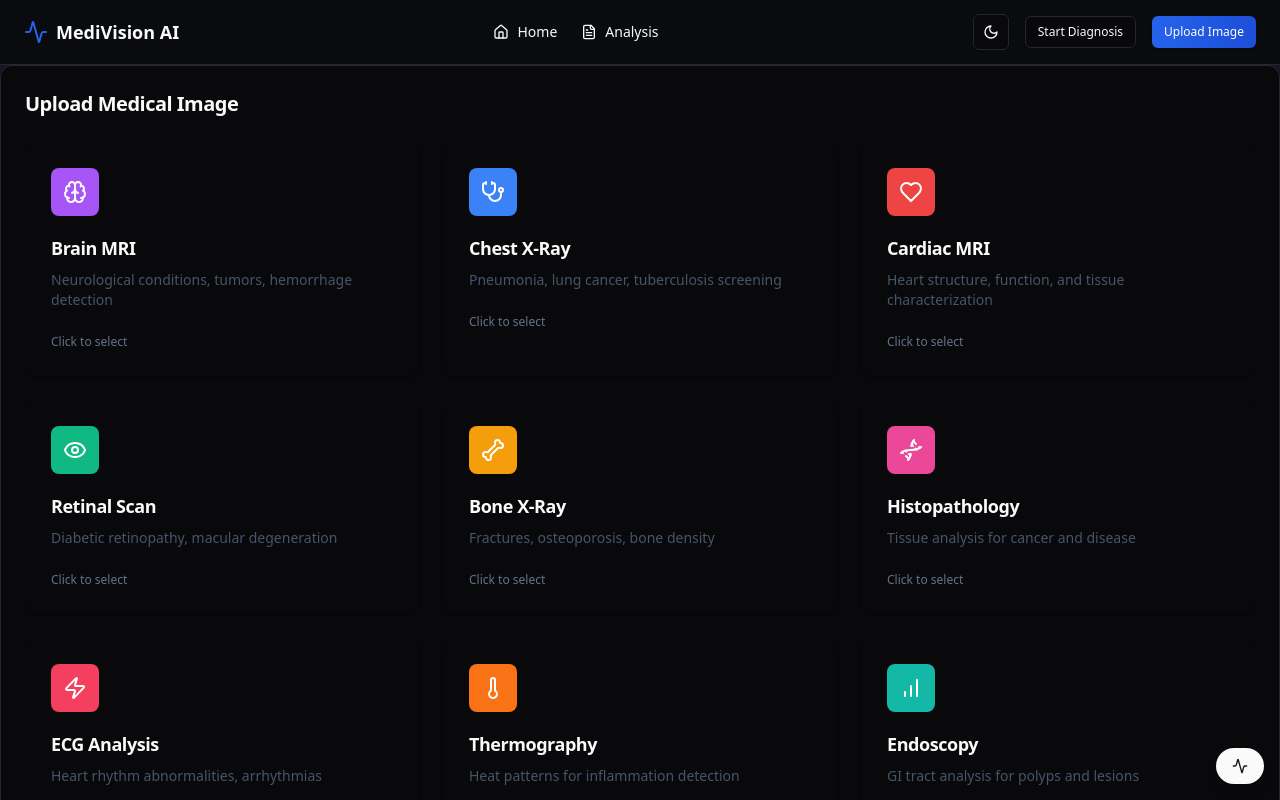
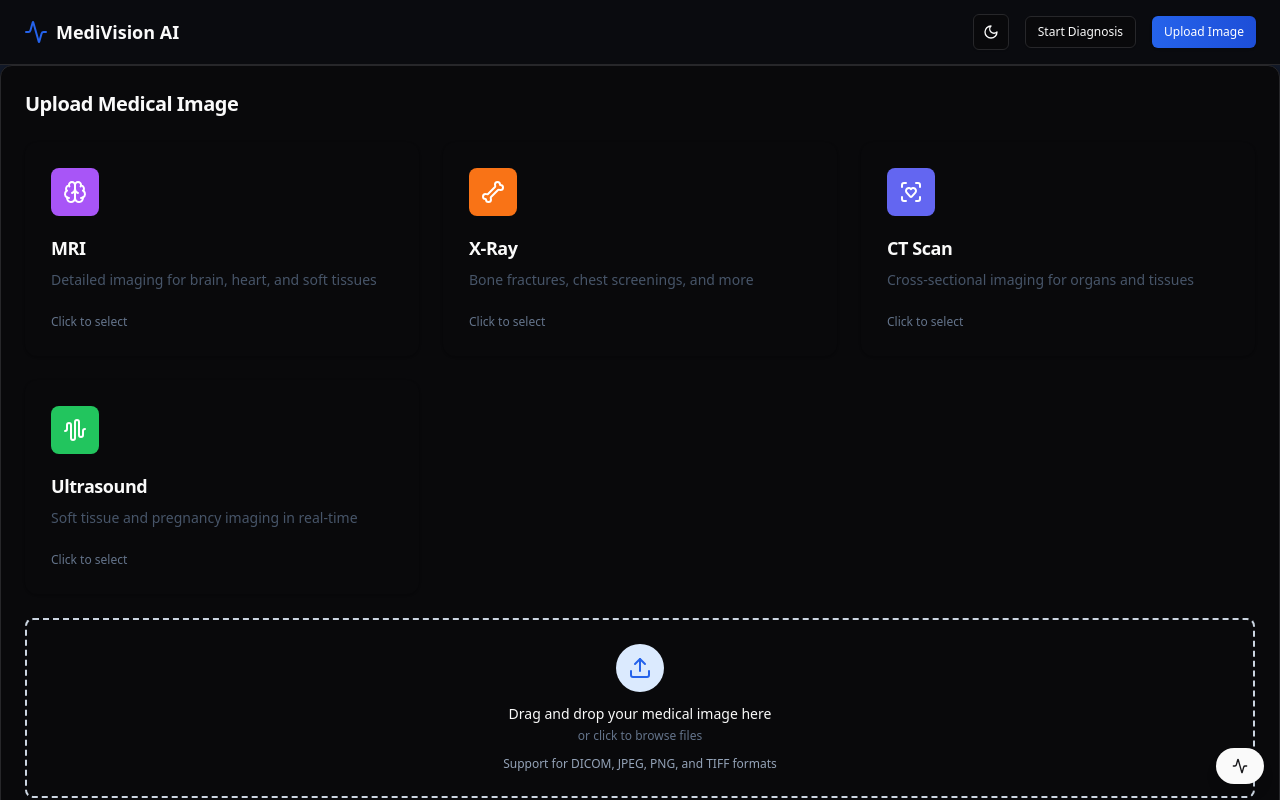
Before and after one commit to sumitsingh3072/Medical-Assistant-1, a React (Vite) app in the folder frontend/: page /upload in a window 1280 px wide. Shown: the top 800 px of the page. Built offline with nearby package versions, Linux system fonts and the light colour scheme.

Commit message:
fixind image previews and some minor issue

```diff
--- a/frontend/src/LandingPage.jsx
+++ b/frontend/src/LandingPage.jsx
@@ -238,7 +238,7 @@ const LandingPage = () => {
         <div >
         <Testimonials />
         </div>
-        <div className="flex items-center justify-center bg-gradient-to-br from-white via-white to-blue-900 dark:bg-gradient-to-br dark:from-black dark:via-blue-900 dark:to-black text-black dark:text-white py-5">
+        <div className="flex items-center justify-center bg-white dark:bg-zinc-950 py-5">
             <Feedback/>
         </div>
         </>
--- a/frontend/src/ResultPage.jsx
+++ b/frontend/src/ResultPage.jsx
@@ -50,14 +50,14 @@ const ResultsPage = () => {
   }, []);
 
   if (error) {
-    return <div className="p-6 text-center text-red-600">{error}</div>;
+    return <div className="p-6 text-center text-2xl text-red-600 opacity-40 min-h-screen">{error}😢</div>;
   }
   if (!reportData) {
-    return <div className="p-6 text-center text-slate-500">Loading report...</div>;
+    return <div className="p-6 text-center text-slate-500 min-h-screen">Loading report...</div>;
   }
 
   return (
-    <div className="p-6">
+    <div className="p-6 min-h-screen">
       <ReportCard reportData={reportData} />
     </div>
   );
--- a/frontend/src/UploadPage.jsx
+++ b/frontend/src/UploadPage.jsx
@@ -183,7 +183,7 @@ const UploadPage = ({ selectedImageType, setSelectedImageType, setProcessedData
 
         {preview && (
           <div className="mt-6">
-            <SegmentedImageViewer imageSrc={preview} />
+            <SegmentedImageViewer imageUrl={preview} imageType={selectedImageType} />
           </div>
         )}
       </CardContent>
--- a/frontend/src/components/Footer.jsx
+++ b/frontend/src/components/Footer.jsx
@@ -75,8 +75,8 @@ export default function Footerdemo() {
           <div>
             <h3 className="mb-4 text-lg font-semibold">Contact Us</h3>
             <address className="space-y-2 text-sm not-italic">
-              <p>123 Innovation Street</p>
-              <p>Tech City, TC 12345</p>
+              <p>NMIT Hacks</p>
+              <p>Tech City, Bangalore</p>
               <p>Phone: (123) 456-7890</p>
               <p>Email: hello@example.com</p>
             </address>
--- a/frontend/src/components/Header.jsx
+++ b/frontend/src/components/Header.jsx
@@ -13,7 +13,7 @@ const Header = () => {
           <span>MediVision AI</span>
         </Link>
 
-        <nav className="hidden md:flex items-center gap-6">
+        {/* <nav className="hidden md:flex items-center gap-6">
           <Link to="/" className="text-sm font-medium transition-colors hover:text-blue-600 flex items-center gap-2">
             <Home className="h-4 w-4" />
             Home
@@ -22,7 +22,7 @@ const Header = () => {
             <FileText className="h-4 w-4" />
             Analysis
           </Link>
-        </nav>
+        </nav> */}
 
         <div className="flex items-center gap-4">
           <ModeToggle />
--- a/frontend/src/components/ImageTypeSelector.jsx
+++ b/frontend/src/components/ImageTypeSelector.jsx
@@ -1,73 +1,39 @@
 import React from 'react';
 import { Card, CardContent, CardDescription, CardFooter, CardHeader, CardTitle } from './ui/card';
 import { Badge } from './ui/badge';
-import { Brain, Heart, Stethoscope, Eye, Dna, Zap, Bone, Thermometer, BarChart } from 'lucide-react';
+import { Brain, Heart, Stethoscope, Eye, Dna, Zap, Bone, Thermometer, BarChart, ScanHeart, AudioWaveform } from 'lucide-react';
 
 const imageTypes = [
   {
-    id: 'brain_mri',
-    name: 'Brain MRI',
-    description: 'Neurological conditions, tumors, hemorrhage detection',
-    icon: Brain,
+    id: 'mri',
+    name: 'MRI',
+    description: 'Detailed imaging for brain, heart, and soft tissues',
+    icon: Brain, // or another general MRI icon
     color: 'bg-purple-500',
   },
   {
-    id: 'chest_xray',
-    name: 'Chest X-Ray',
-    description: 'Pneumonia, lung cancer, tuberculosis screening',
-    icon: Stethoscope,
-    color: 'bg-blue-500',
-  },
-  {
-    id: 'cardiac_mri',
-    name: 'Cardiac MRI',
-    description: 'Heart structure, function, and tissue characterization',
-    icon: Heart,
-    color: 'bg-red-500',
-  },
-  {
-    id: 'retinal_scan',
-    name: 'Retinal Scan',
-    description: 'Diabetic retinopathy, macular degeneration',
-    icon: Eye,
-    color: 'bg-emerald-500',
-  },
-  {
-    id: 'bone_xray',
-    name: 'Bone X-Ray',
-    description: 'Fractures, osteoporosis, bone density',
-    icon: Bone,
-    color: 'bg-amber-500',
-  },
-  {
-    id: 'histopathology',
-    name: 'Histopathology',
-    description: 'Tissue analysis for cancer and disease',
-    icon: Dna,
-    color: 'bg-pink-500',
-  },
-  {
-    id: 'ecg',
-    name: 'ECG Analysis',
-    description: 'Heart rhythm abnormalities, arrhythmias',
-    icon: Zap,
-    color: 'bg-rose-500',
-  },
-  {
-    id: 'thermography',
-    name: 'Thermography',
-    description: 'Heat patterns for inflammation detection',
-    icon: Thermometer,
+    id: 'xray',
+    name: 'X-Ray',
+    description: 'Bone fractures, chest screenings, and more',
+    icon: Bone, // or Stethoscope if you prefer chest representation
     color: 'bg-orange-500',
   },
   {
-    id: 'endoscopy',
-    name: 'Endoscopy',
-    description: 'GI tract analysis for polyps and lesions',
-    icon: BarChart,
-    color: 'bg-teal-500',
+    id: 'ct_scan',
+    name: 'CT Scan',
+    description: 'Cross-sectional imaging for organs and tissues',
+    icon: ScanHeart, // define or import suitable CT icon
+    color: 'bg-indigo-500',
+  },
+  {
+    id: 'ultrasound',
+    name: 'Ultrasound',
+    description: 'Soft tissue and pregnancy imaging in real-time',
+    icon: AudioWaveform, // define or import suitable ultrasound icon
+    color: 'bg-green-500',
   },
 ];
+
 
 const ImageTypeSelector = ({ selectedImageType, setSelectedImageType }) => {
   return (
```
